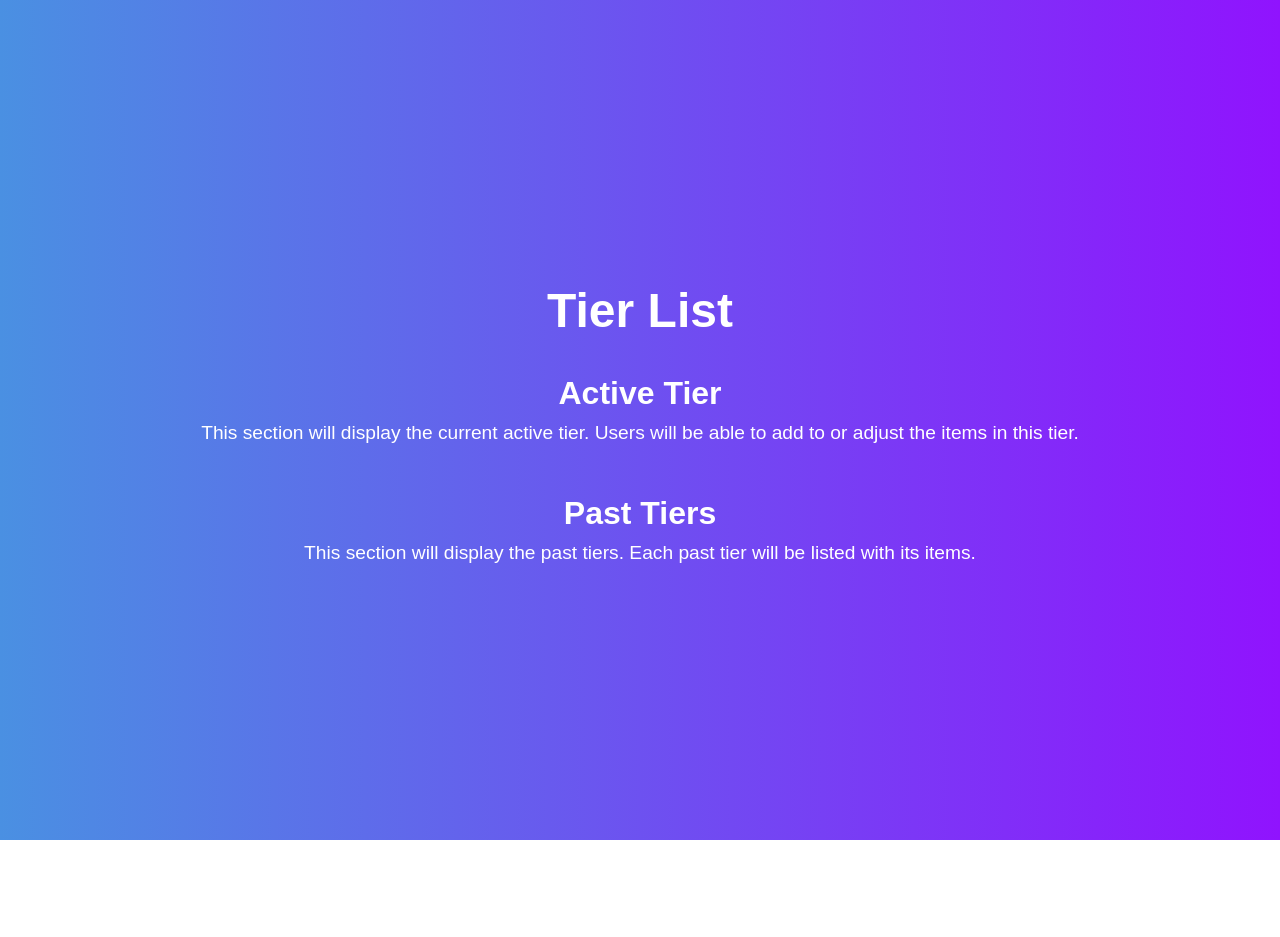
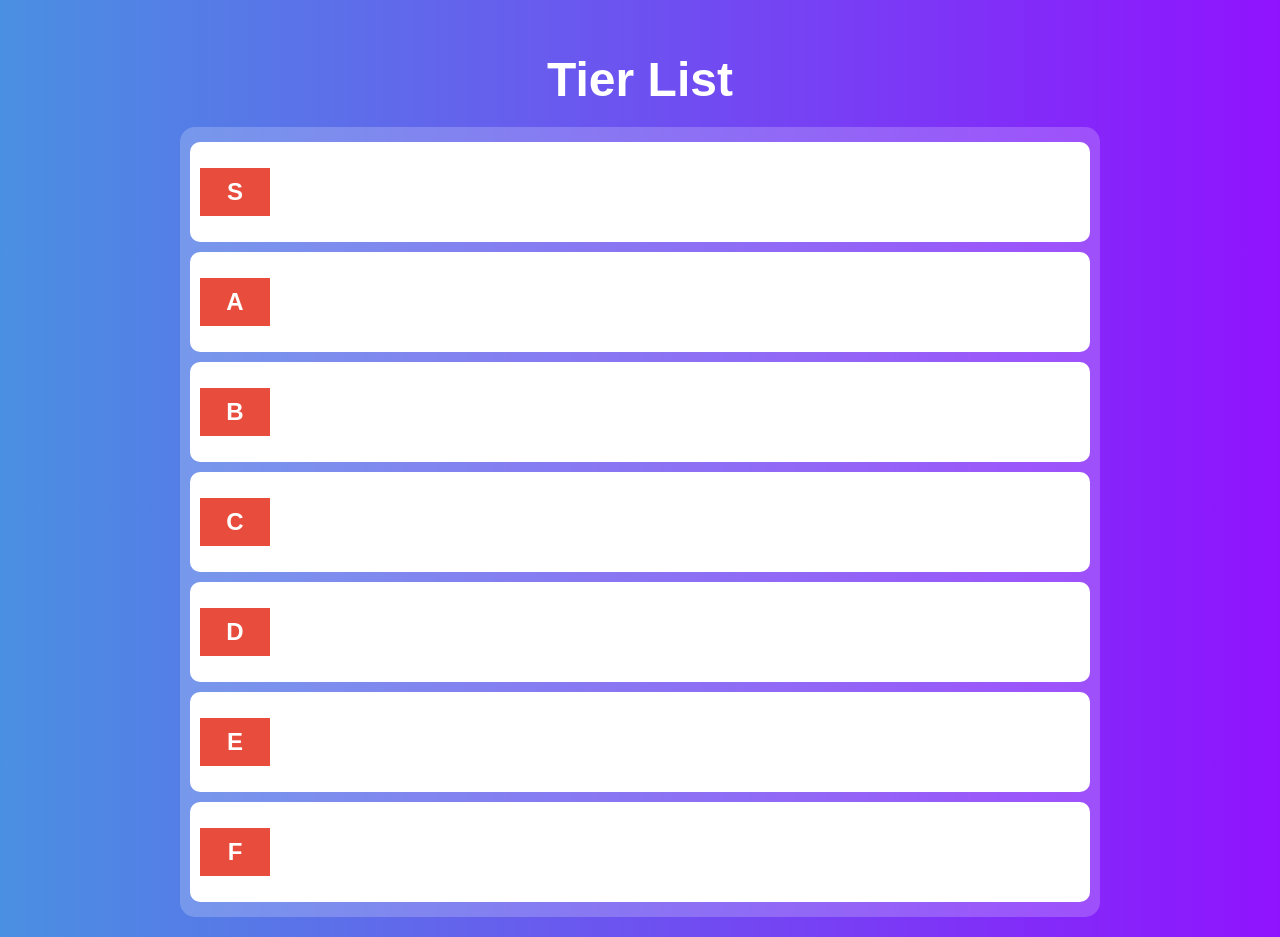
Before and after one commit to Joaleramirez/Project_2_CST438, a React (Create React App) app in the folder Project_2/frontend/: page /TierList in a window 1280 px wide. Before the commit the page ends 840 px from the top, so only its background shows below. Built offline with nearby package versions, Linux system fonts and the light colour scheme.

Commit message:
The skeleton for the Tier List functionality is created.

```diff
--- a/Project_2/frontend/package.json
+++ b/Project_2/frontend/package.json
@@ -8,6 +8,8 @@
     "@testing-library/react": "^16.2.0",
     "@testing-library/user-event": "^13.5.0",
     "react": "^19.0.0",
+    "react-dnd": "^16.0.1",
+    "react-dnd-html5-backend": "^16.0.1",
     "react-dom": "^19.0.0",
     "react-router-dom": "^7.2.0",
     "react-scripts": "5.0.1",
--- /dev/null
+++ b/Project_2/frontend/src/components/TierItem.jsx
@@ -0,0 +1,17 @@
+import React from "react";
+import TierRow from "./TierRow";
+import "../styles/TierList.css"; // Import TierList styles
+
+const tiers = ["S", "A", "B", "C", "D", "E", "F"]; // Tier levels
+
+const TierList = ({ items, setItems }) => {
+    return (
+        <div className="tier-list">
+            {tiers.map((tier) => (
+                <TierRow key={tier} tier={tier} items={items} setItems={setItems} />
+            ))}
+        </div>
+    );
+};
+
+export default TierList;
--- a/Project_2/frontend/src/components/TierList.jsx
+++ b/Project_2/frontend/src/components/TierList.jsx
@@ -0,0 +1,55 @@
+import React, { useState } from "react";
+import { useDrop } from "react-dnd";
+import TierRow from "./TierRow";
+
+const initialTiers = {
+    S: [],
+    A: [],
+    B: [],
+    C: [],
+    D: [],
+    E: [],
+    F: [],
+};
+
+const TierList = () => {
+    const [tiers, setTiers] = useState(initialTiers);
+
+    const moveItem = (itemId, targetTier) => {
+        setTiers((prevTiers) => {
+            // Remove item from previous tier
+            const updatedTiers = { ...prevTiers };
+            for (const tier in updatedTiers) {
+                updatedTiers[tier] = updatedTiers[tier].filter((item) => item.id !== itemId);
+            }
+
+            // Add item to new tier
+            updatedTiers[targetTier].push({ id: itemId, name: `Item ${itemId}` });
+
+            return updatedTiers;
+        });
+    };
+
+    return (
+        <div className="tier-list">
+            {Object.keys(tiers).map((tier) => (
+                <DroppableTier key={tier} tier={tier} items={tiers[tier]} moveItem={moveItem} />
+            ))}
+        </div>
+    );
+};
+
+const DroppableTier = ({ tier, items, moveItem }) => {
+    const [, drop] = useDrop({
+        accept: "ITEM",
+        drop: (item) => moveItem(item.id, tier),
+    });
+
+    return (
+        <div ref={drop}>
+            <TierRow tier={tier} items={items} moveItem={moveItem} />
+        </div>
+    );
+};
+
+export default TierList;
--- a/Project_2/frontend/src/components/TierRow.jsx
+++ b/Project_2/frontend/src/components/TierRow.jsx
@@ -0,0 +1,37 @@
+import React from "react";
+import { useDrop } from "react-dnd";
+import TierItem from "./TierItem";
+import "../styles/TierRow.css"; // Import TierRow styles
+
+const TierRow = ({ tier, items, setItems }) => {
+    const [{ isOver }, drop] = useDrop({
+        accept: "ITEM",
+        drop: (item) => moveItem(item, tier),
+        collect: (monitor) => ({
+            isOver: !!monitor.isOver(),
+        }),
+    });
+
+    const moveItem = (item, newTier) => {
+        setItems((prevItems) =>
+            prevItems.map((i) =>
+                i.id === item.id ? { ...i, tier: newTier } : i
+            )
+        );
+    };
+
+    return (
+        <div ref={drop} className={`tier-row ${isOver ? "hovered" : ""}`}>
+            <div className="tier-label">{tier}</div>
+            <div className="tier-content">
+                {items
+                    .filter((item) => item.tier === tier)
+                    .map((item) => (
+                        <TierItem key={item.id} item={item} />
+                    ))}
+            </div>
+        </div>
+    );
+};
+
+export default TierRow;
--- a/Project_2/frontend/src/pages/TierListPage.jsx
+++ b/Project_2/frontend/src/pages/TierListPage.jsx
@@ -1,19 +1,27 @@
-import React from "react";
+import React, { useState } from "react";
+import { DndProvider } from "react-dnd";
+import { HTML5Backend } from "react-dnd-html5-backend";
+import TierList from "../components/TierList"; // Import TierList component
 import "../styles/TierListPage.css"; // Import the CSS file
 
 const TierListPage = () => {
+    // Placeholder items
+    const initialItems = [
+        { id: 1, name: "Item 1" },
+        { id: 2, name: "Item 2" },
+        { id: 3, name: "Item 3" },
+        { id: 4, name: "Item 4" },
+    ];
+
+    const [items, setItems] = useState(initialItems);
+
     return (
-        <div className="tierlist-container">
-            <h1 className="tierlist-title">Tier List</h1>
-            <div className="active-tier-section">
-                <h2>Active Tier</h2>
-                <p>This section will display the current active tier. Users will be able to add to or adjust the items in this tier.</p>
+        <DndProvider backend={HTML5Backend}>
+            <div className="tierlist-container">
+                <h1 className="tierlist-title">Tier List</h1>
+                <TierList items={items} setItems={setItems} />
             </div>
-            <div className="past-tiers-section">
-                <h2>Past Tiers</h2>
-                <p>This section will display the past tiers. Each past tier will be listed with its items.</p>
-            </div>
-        </div>
+        </DndProvider>
     );
 };
 
--- /dev/null
+++ b/Project_2/frontend/src/styles/TierList.css
@@ -0,0 +1,4 @@
+.tierlist-container {
+    background-color: #f4f4f4;
+    padding: 20px;
+}
--- a/Project_2/frontend/src/styles/TierListPage.css
+++ b/Project_2/frontend/src/styles/TierListPage.css
@@ -1,3 +1,4 @@
+/* General styles */
 body, html {
     margin: 0;
     padding: 0;
@@ -8,31 +9,116 @@ body, html {
 .tierlist-container {
     display: flex;
     flex-direction: column;
-    justify-content: center;
     align-items: center;
     padding: 20px;
     background: linear-gradient(to right, #4A90E2, #9013FE);
     color: white;
     text-align: center;
     min-height: 100vh;
+    overflow-x: hidden;
 }
 
 .tierlist-title {
     font-size: 3rem;
     font-weight: bold;
-    margin-bottom: 10px;
-}
-
-.active-tier-section, .past-tiers-section {
     margin-bottom: 20px;
 }
 
-h2 {
-    font-size: 2rem;
-    margin-bottom: 10px;
+/* Styling for the entire tier list */
+.tier-list {
+    display: flex;
+    flex-direction: column;
+    width: 80%;
+    max-width: 900px;
+    background: rgba(255, 255, 255, 0.2);
+    padding: 10px;
+    border-radius: 15px;
 }
 
-p {
+/* Styling for each tier row */
+.tier-row {
+    display: flex;
+    align-items: center;
+    margin: 5px 0;
+    border-radius: 10px;
+    overflow: hidden;
+    transition: background 0.3s ease-in-out;
+}
+
+.tier-row.hovered {
+    background: rgba(255, 255, 255, 0.3);
+}
+
+/* Left-side tier label (S, A, B, C, etc.) */
+.tier-label {
+    width: 50px;
+    font-size: 1.5rem;
+    font-weight: bold;
+    text-align: center;
+    padding: 10px;
+    color: white;
+}
+
+/* Assigning background colors to each tier */
+.tier-row:nth-child(1) .tier-label { background: #E74C3C; } /* S - Red */
+.tier-row:nth-child(2) .tier-label { background: #F4D03F; } /* A - Yellow */
+.tier-row:nth-child(3) .tier-label { background: #F7DC6F; } /* B - Light Yellow */
+.tier-row:nth-child(4) .tier-label { background: #58D68D; } /* C - Green */
+.tier-row:nth-child(5) .tier-label { background: #5DADE2; } /* D - Light Blue */
+.tier-row:nth-child(6) .tier-label { background: #2874A6; } /* E - Blue */
+.tier-row:nth-child(7) .tier-label { background: #8E44AD; } /* F - Purple */
+
+/* Area where items are placed */
+.tier-content {
+    flex: 1;
+    /*min-height: 60px;*/
+    display: flex;
+    align-items: center;
+    padding: 5px;
+    background: rgba(255, 255, 255, 0.1);
+    border-left: 2px solid rgba(255, 255, 255, 0.3);
+    min-height: 70px;
+}
+
+/* Draggable tier items */
+.tier-item {
+    background: white;
+    color: black;
+    padding: 10px 20px;
+    margin: 5px;
+    border-radius: 5px;
     font-size: 1.2rem;
-    margin: 5px 0;
+    font-weight: bold;
+    cursor: grab;
+    transition: transform 0.2s ease-in-out;
 }
+
+.tier-item:hover {
+    background: #f2f2f2;
+}
+
+.tier-item.dragging {
+    opacity: 0.5;
+    transform: scale(1.05);
+}
+
+/* Responsive adjustments */
+@media (max-width: 768px) {
+    .tierlist-title {
+        font-size: 2.5rem;
+    }
+
+    .tier-list {
+        width: 90%;
+    }
+
+    .tier-label {
+        font-size: 1.3rem;
+        width: 40px;
+    }
+
+    .tier-item {
+        font-size: 1rem;
+        padding: 8px 16px;
+    }
+}
--- /dev/null
+++ b/Project_2/frontend/src/styles/TierRow.css
@@ -0,0 +1,7 @@
+.tier-row {
+    display: flex;
+    background: white;
+    padding: 10px;
+    margin-bottom: 5px;
+    border-radius: 5px;
+}
```
Also changed, not shown: Project_2/frontend/src/App.js (+8 -3 lines), 1 other file (tests, documents, lock files or other folders).
